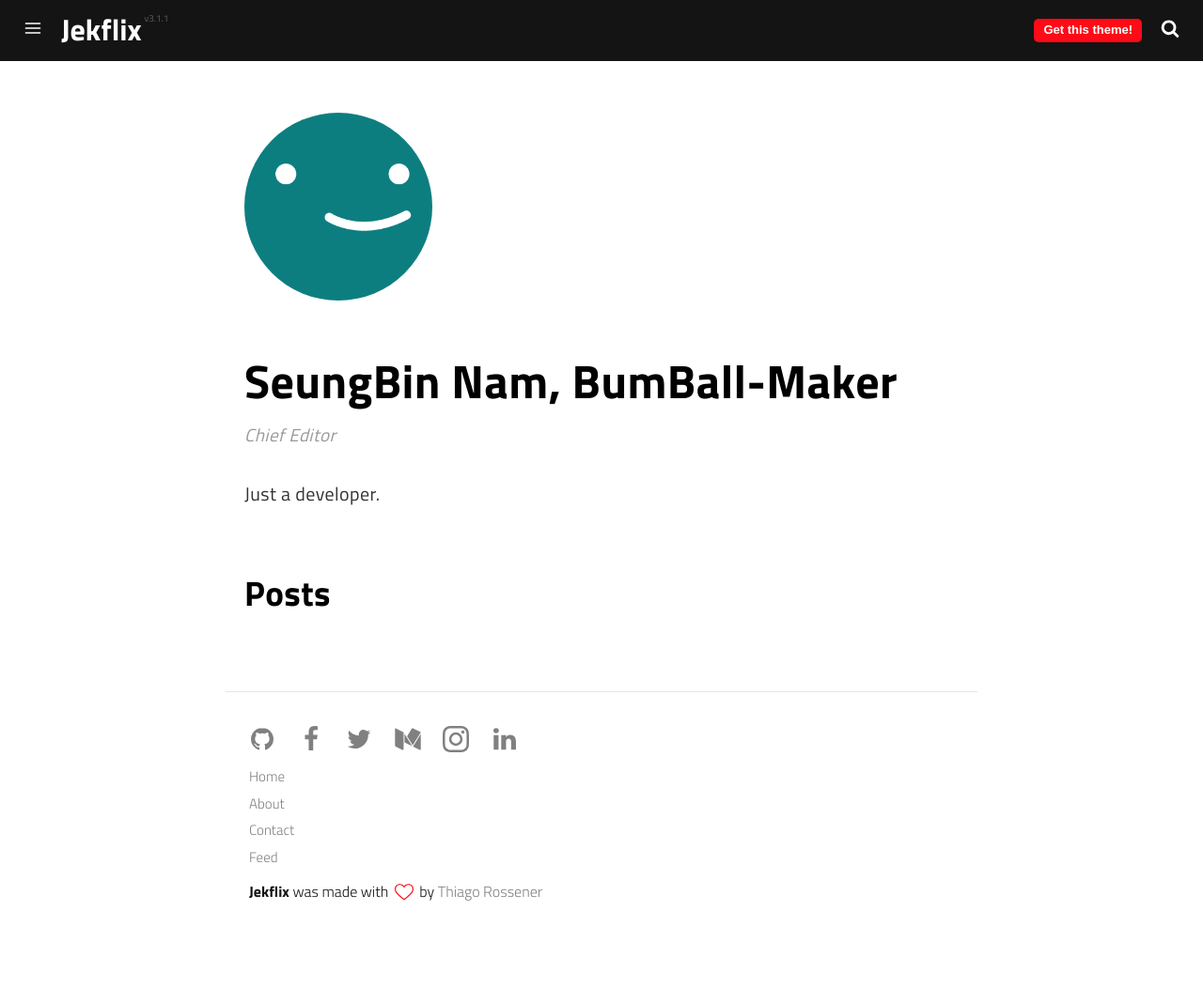
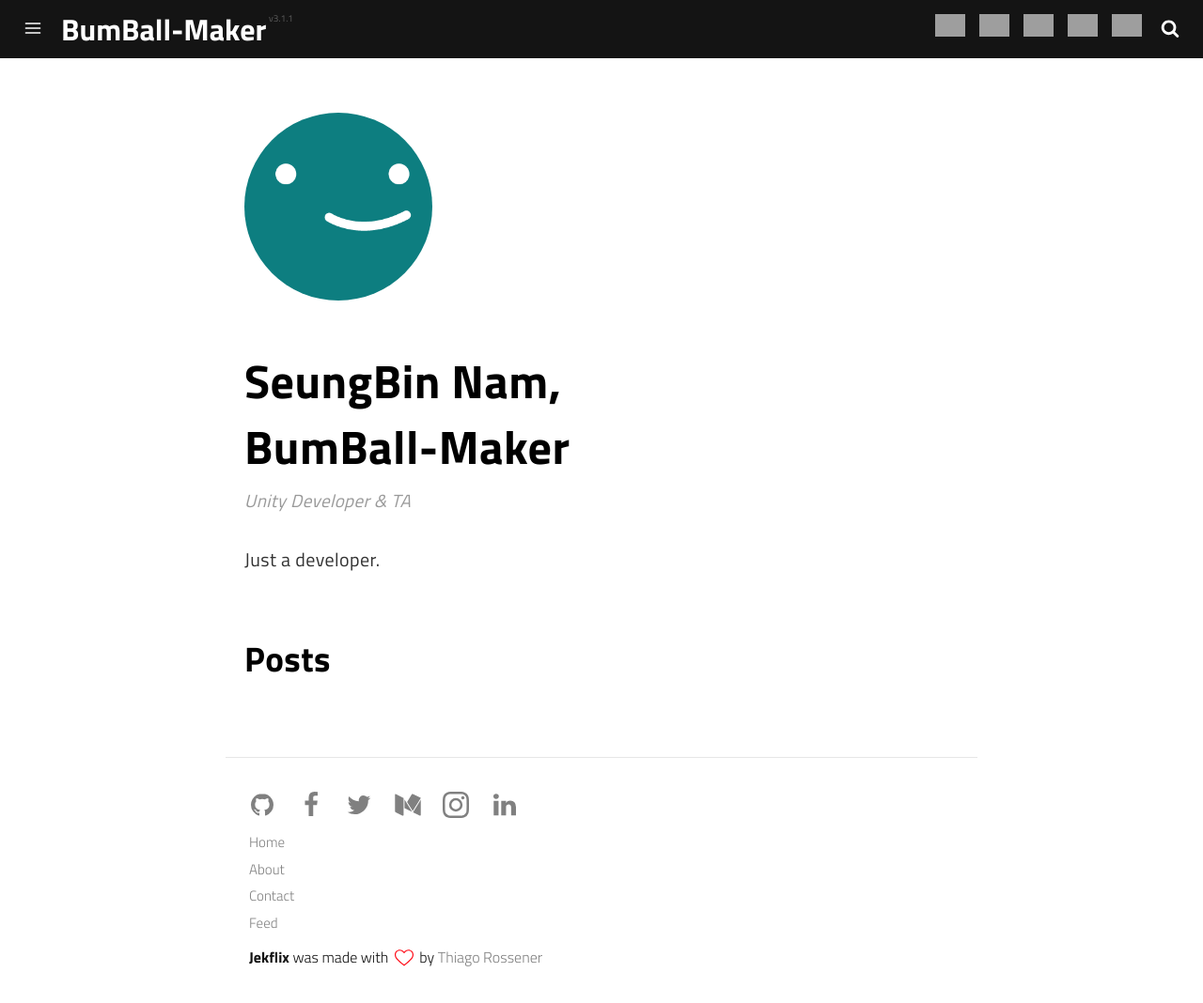
Before and after one commit to BumBall-Maker/BumBall-Maker.github.io, a Jekyll site: the page built from _authors/thiagorossener.md, in a window 1280 px wide and 1068 px high. Shown: the whole window at 94% size. Built offline with Jekyll 4.4.1, drawn with Linux system fonts in a browser that asks for light colours; a script that is not in the unit is left out; grey boxes are pictures that could not be loaded.

Commit message:
깃헙 블로그 변경

```diff
--- a/_authors/thiagorossener.md
+++ b/_authors/thiagorossener.md
@@ -2,8 +2,8 @@
 layout: author
 photo: /assets/img/uploads/profile.png
 name: BumBall-Maker
-display_name: SeungBin Nam, BumBall-Maker
-position: Chief Editor
+display_name: SeungBin Nam, <br> BumBall-Maker
+position: Unity Developer & TA
 bio: Just a developer.
 github_username: BumBall-Maker
 facebook_username: BumBall-Maker
--- a/_config.yml
+++ b/_config.yml
@@ -1,8 +1,7 @@
 # Site Settings
-name: Jekflix
-title: Jekflix | A blog theme for Jekyll
-description: Jekflix is a template for Jekyll inspired by Netflix and made by
-  Thiago Rossener.
+name: BumBall-Maker
+title: BumBall-Maker | Unity Developer
+description: hello
 tags:
   - blog
   - template
--- a/_includes/author.html
+++ b/_includes/author.html
@@ -14,7 +14,7 @@
       <p class="desc">{{ author.bio }}</p>
       <p>
         {% if author.github_username %}
-          <a href="https://github.com/{{ author.github_username }}" title="Github">
+          <a href="https://github.com/BumBall-Maker" title="Github">
             <svg><use xlink:href="#icon-github"></use></svg>
           </a>
         {% endif %}
--- a/_includes/header.html
+++ b/_includes/header.html
@@ -11,14 +11,31 @@
             {% endif %}
         </a>
     </h1>
+
+
+
+
     <a id="search" class="dosearch" role="button">
         <svg class="icon-search"><use xlink:href="#icon-search"></use></svg>
     </a>
-    {% if site.show_get_theme_btn %}
-        <a href="https://github.com/thiagorossener/jekflix-template" class="get-theme" role="button">
-            Get this theme!
-        </a>
-    {% endif %}
+
+
+
+    <a href="https://www.buymeacoffee.com/BumBallMaker"><img width="32px"   class="SiteIcons" alt="Coffee" title="Buy me a coffee" src="https://user-images.githubusercontent.com/87287709/191911454-3681e3a2-2d45-41f7-8df1-1e3683e0d81f.png"/></a>
+
+    <a href="https://www.notion.so/BUMBALL_MAKER-b81e0c5ec9de49219f71df747440bbb2"><img width="32px"   class="SiteIcons"  alt="Notion" title="Notion" src="https://user-images.githubusercontent.com/87287709/191731335-a0759d06-6d22-4714-a7bc-55c7db8fc5e0.png"></a>
+
+    <a href="https://www.linkedin.com/in/seungbin-nam-149601251/"><img width="32px"   class="SiteIcons" alt="LinkedIn" title="LinkedIn" src="https://user-images.githubusercontent.com/87287709/191726773-823da87d-3f23-445b-83d7-ded1202043a1.png"/></a>
+
+    <a href="mailto:bigwatermoon@naver.com"><img width="32px"  class="SiteIcons"  alt="Email" title="Send Email" src="https://user-images.githubusercontent.com/87287709/191726139-49455a2a-25e8-4809-9845-13cba8926343.png"/></a>
+
+    <a href="https://github.com/BumBall-Maker"><img width="32px"  class="SiteIcons" alt="GitHub Profile"  title="GitHub Profile" src="https://user-images.githubusercontent.com/87287709/191929325-737fb201-c475-4687-b886-05ec128e92a3.svg"/></a>
+
+
+
+
+
+
 </header>
 
 <div id="mask" class="overlay"></div>
--- a/_sass/_header.scss
+++ b/_sass/_header.scss
@@ -86,6 +86,12 @@ body {
     margin: rem(5px);
   }
 
+  .SiteIcons {
+    float: right;
+    margin-right: 15px;
+
+  }
+
   .get-theme {
     display: none;
     font-size: rem(13px);
```
Also changed, not shown: _layouts/home.html (+7 -10 lines).
